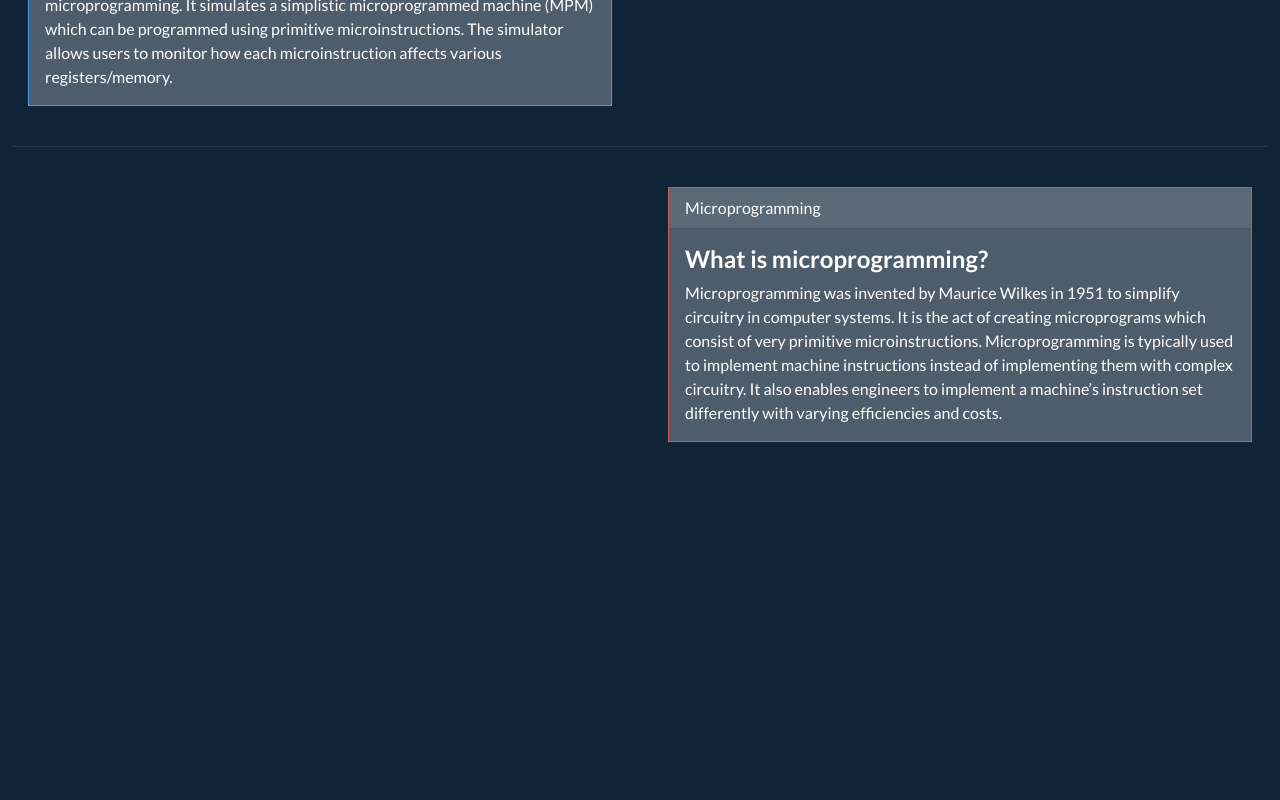
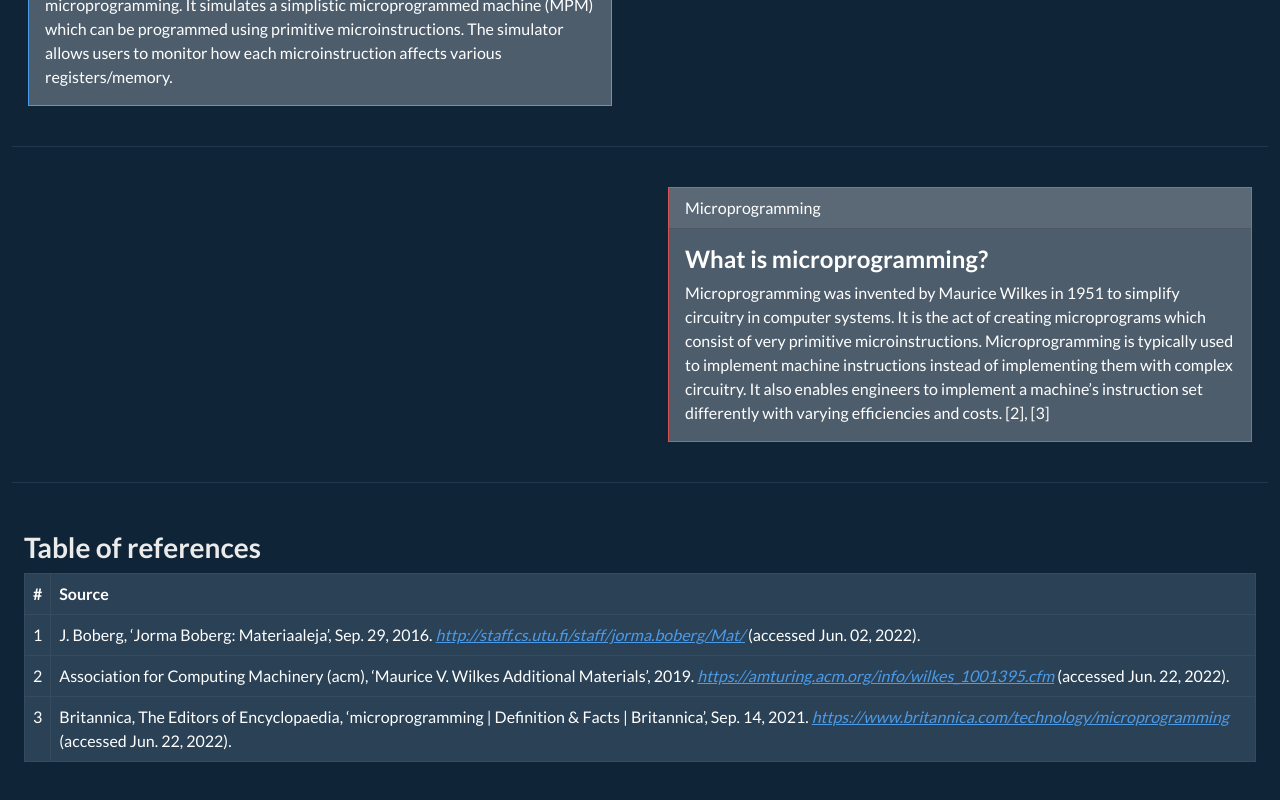
Before and after one commit to jani-heinikoski/mpm-simulator, a React (Create React App) app: page / in a window 1280 px wide. Shown: the part 643-1443 px from the top of the page. Before the commit the page ends 1101 px from the top, so only its background shows below. Built offline with nearby package versions, Linux system fonts and the light colour scheme.

Commit message:
added table of references

```diff
--- a/src/components/HomePage.jsx
+++ b/src/components/HomePage.jsx
@@ -3,6 +3,7 @@ import React from "react";
 import Container from "react-bootstrap/Container";
 import Row from "react-bootstrap/Row";
 import Col from "react-bootstrap/Col";
+import Table from "react-bootstrap/Table";
 
 import Card from "./Card";
 import HomePageHero from "./HomePageHero";
@@ -23,7 +24,7 @@ const HomePage = () => {
             header="Microprogramming"
             border="danger"
             title="What is microprogramming?"
-            text="Microprogramming was invented by Maurice Wilkes in 1951 to simplify circuitry in computer systems. It is the act of creating microprograms which consist of very primitive microinstructions. Microprogramming is typically used to implement machine instructions instead of implementing them with complex circuitry. It also enables engineers to implement a machine’s instruction set differently with varying efficiencies and costs."
+            text="Microprogramming was invented by Maurice Wilkes in 1951 to simplify circuitry in computer systems. It is the act of creating microprograms which consist of very primitive microinstructions. Microprogramming is typically used to implement machine instructions instead of implementing them with complex circuitry. It also enables engineers to implement a machine’s instruction set differently with varying efficiencies and costs. [2], [3]"
         />
     );
 
@@ -37,6 +38,78 @@ const HomePage = () => {
             <Row>
                 <Col md={{ span: 6, offset: 6 }}>{microprogrammingCard}</Col>
             </Row>
+            <HorizontalDivider />
+            <Row>
+                <Col className="p-4">
+                    <h3 className="fw-bold">Table of references</h3>
+                    <Table
+                        striped
+                        bordered
+                        hover
+                        variant="dark"
+                        className="fs-6"
+                    >
+                        <thead>
+                            <tr>
+                                <th>#</th>
+                                <th>Source</th>
+                            </tr>
+                        </thead>
+                        <tbody>
+                            <tr>
+                                <td>1</td>
+                                <td>
+                                    J. Boberg, ‘Jorma Boberg: Materiaaleja’,
+                                    Sep. 29, 2016.{" "}
+                                    <span className="fst-italic">
+                                        <a
+                                            href="http://staff.cs.utu.fi/staff/jorma.boberg/Mat/"
+                                            className="link-primary"
+                                        >
+                                            http://staff.cs.utu.fi/staff/jorma.boberg/Mat/
+                                        </a>
+                                    </span>{" "}
+                                    (accessed Jun. 02, 2022).
+                                </td>
+                            </tr>
+                            <tr>
+                                <td>2</td>
+                                <td>
+                                    Association for Computing Machinery (acm),
+                                    ‘Maurice V. Wilkes Additional Materials’,
+                                    2019.{" "}
+                                    <span className="fst-italic">
+                                        <a
+                                            href="https://amturing.acm.org/info/wilkes_1001395.cfm"
+                                            className="link-primary"
+                                        >
+                                            https://amturing.acm.org/info/wilkes_1001395.cfm
+                                        </a>
+                                    </span>{" "}
+                                    (accessed Jun. 22, 2022).
+                                </td>
+                            </tr>
+                            <tr>
+                                <td>3</td>
+                                <td>
+                                    Britannica, The Editors of Encyclopaedia,
+                                    ‘microprogramming | Definition & Facts |
+                                    Britannica’, Sep. 14, 2021.{" "}
+                                    <span className="fst-italic">
+                                        <a
+                                            href="https://www.britannica.com/technology/microprogramming"
+                                            className="link-primary"
+                                        >
+                                            https://www.britannica.com/technology/microprogramming
+                                        </a>
+                                    </span>{" "}
+                                    (accessed Jun. 22, 2022).
+                                </td>
+                            </tr>
+                        </tbody>
+                    </Table>
+                </Col>
+            </Row>
         </Container>
     );
 };
```
